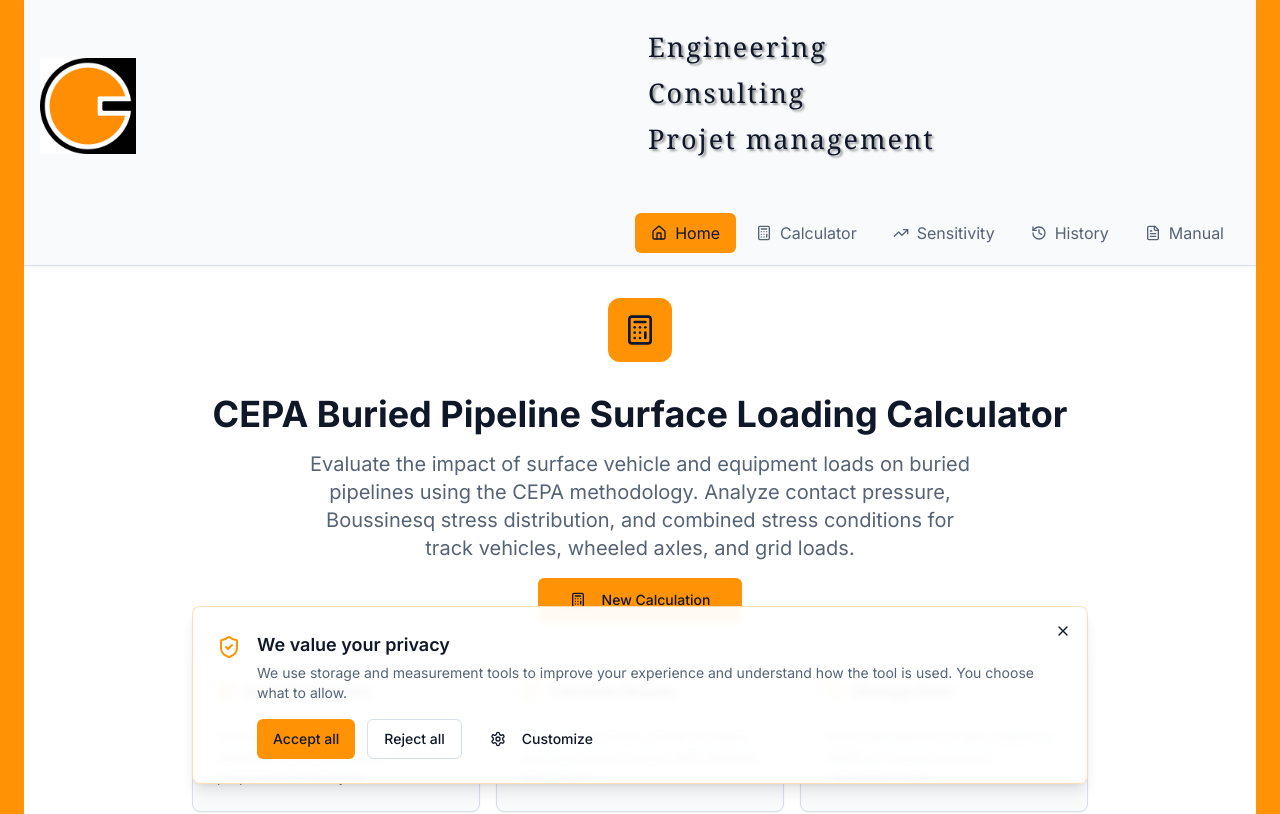
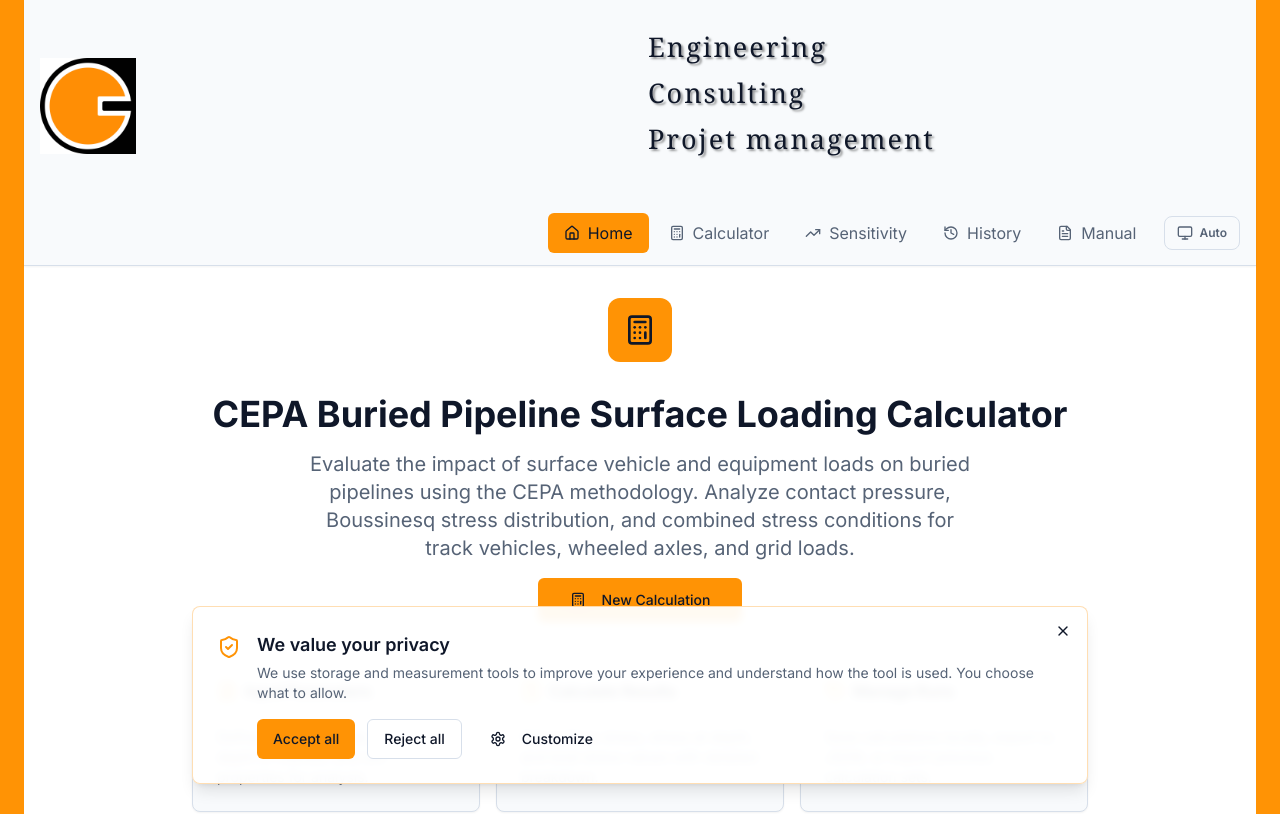
Before and after one commit to drspock007/surface-load-calc, a React (Vite) app: page / in a window 1280 px wide. Shown: the top 814 px of the page. Built offline with nearby package versions, Linux system fonts and the light colour scheme; a web font is replaced by a local one.

Commit message:
Changes
Co-authored-by: drspock007 <44254616+drspock007@users.noreply.github.com>

```diff
--- a/src/components/Layout.tsx
+++ b/src/components/Layout.tsx
@@ -66,7 +66,7 @@ export const Layout = ({ children }: LayoutProps) => {
           </div>
 
           {/* Navigation row */}
-          <nav className="flex flex-wrap gap-1 justify-center md:justify-end pb-3">
+          <nav className="flex flex-wrap items-center gap-1 justify-center md:justify-end pb-3">
             {navItems.map((item) => {
               const Icon = item.icon;
               const isActive = location.pathname === item.path;
@@ -88,6 +88,9 @@ export const Layout = ({ children }: LayoutProps) => {
                 </Link>
               );
             })}
+            <div className="ml-2">
+              <ThemeToggle />
+            </div>
           </nav>
         </div>
       </header>
```
